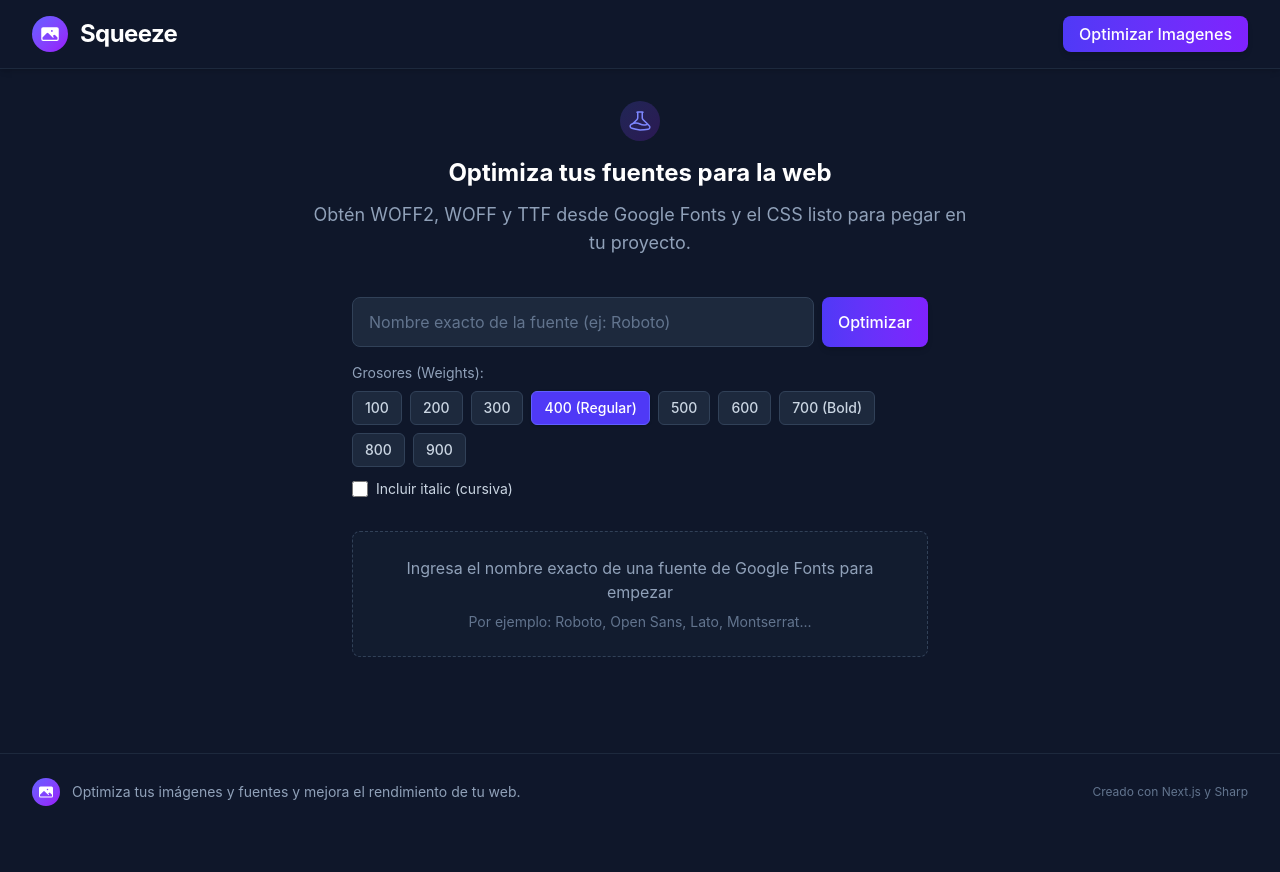
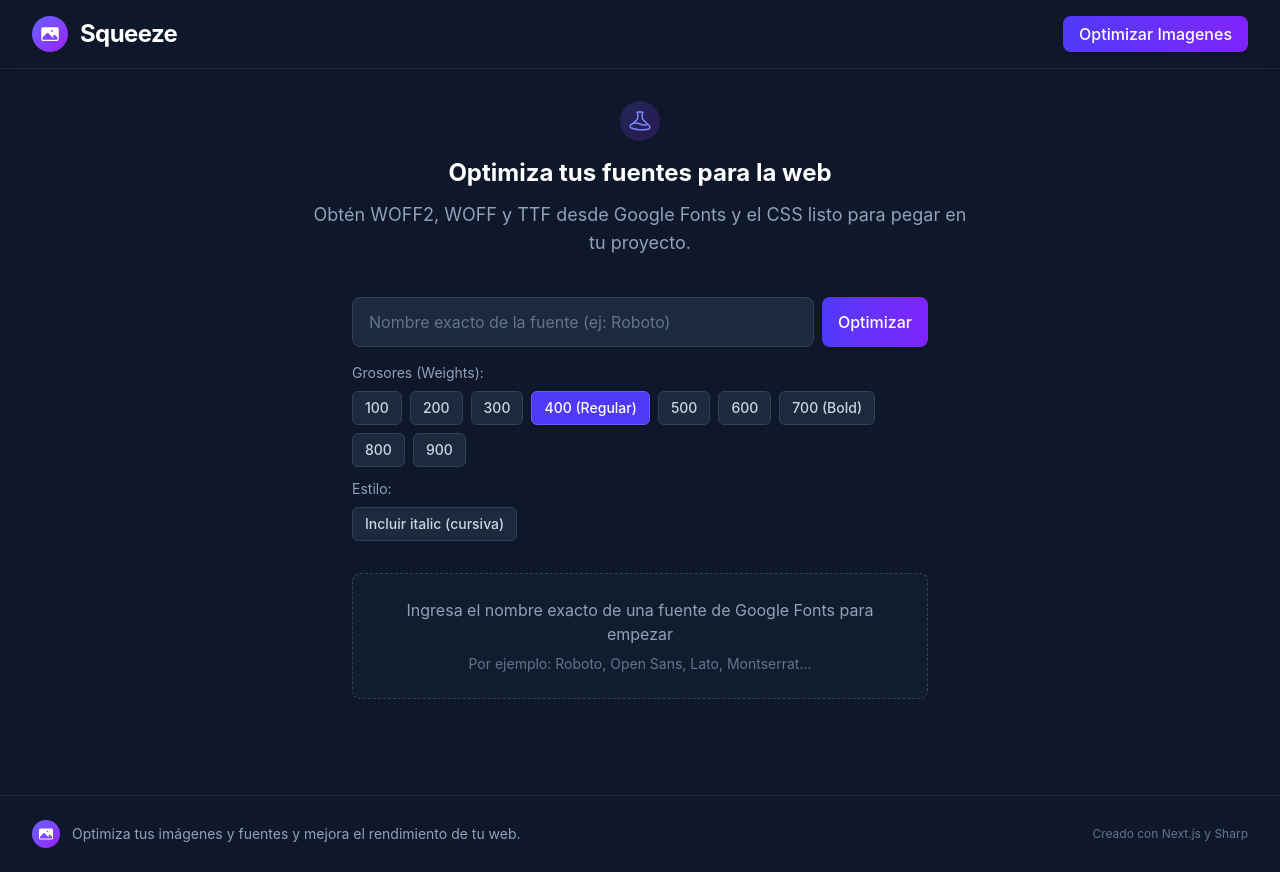
Before and after one commit to Sergitxin22/squeeze, a Next.js app: page /fonts in a window 1280 px wide. Before the commit the page ends 830 px from the top, so only its background shows below. Built offline with nearby package versions, Linux system fonts and the light colour scheme; no server answers.

Commit message:
feat: mejorar la interfaz para incluir la opción de estilo italic con un botón

```diff
--- a/app/fonts/page.tsx
+++ b/app/fonts/page.tsx
@@ -185,15 +185,20 @@
                             {selectedWeights.length === 0 && (
                                 <p className="text-rose-400 text-xs mt-2">Debes seleccionar al menos un grosor.</p>
                             )}
-                            <label className="mt-3 flex items-center gap-2 text-sm text-slate-300 cursor-pointer">
-                                <input
-                                    type="checkbox"
-                                    checked={includeItalic}
-                                    onChange={(e) => setIncludeItalic(e.target.checked)}
-                                    className="h-4 w-4 rounded border-slate-600 bg-slate-800 text-indigo-600 focus:ring-indigo-500"
-                                />
-                                Incluir italic (cursiva)
-                            </label>
+                            <div className="mt-3">
+                                <p className="text-sm text-slate-400 mb-2">Estilo:</p>
+                                <button
+                                    type="button"
+                                    onClick={() => setIncludeItalic((prev) => !prev)}
+                                    aria-pressed={includeItalic}
+                                    className={`px-3 py-1.5 rounded-md text-sm font-medium transition-colors ${includeItalic
+                                        ? 'bg-indigo-600 text-white border border-indigo-500 shadow-sm'
+                                        : 'bg-slate-800 text-slate-300 border border-slate-700 hover:bg-slate-700'
+                                        }`}
+                                >
+                                    Incluir italic (cursiva)
+                                </button>
+                            </div>
                         </div>
                     </form>
 
```
